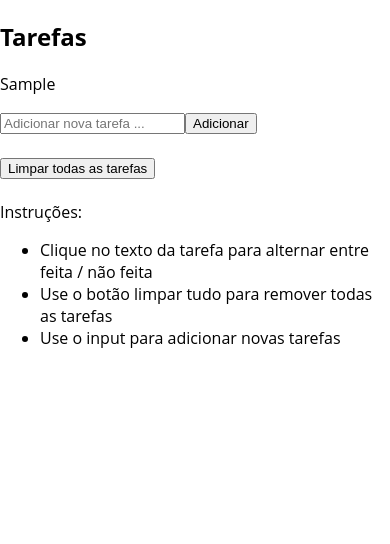
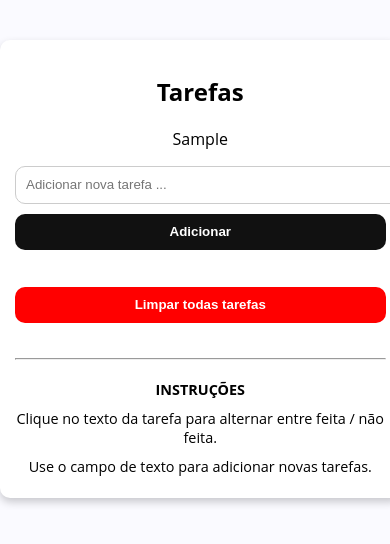
Before and after one commit to odenilsonmarques/lista-de-tarefas-vue, a plain HTML site: page index.html in a window 390 px wide. Both pictures are taken after typing "Sample" into the empty fields and a click on the button "Adicionar". Drawn offline with nearby package versions, Linux system fonts and the light colour scheme.

Commit message:
foram feitas melhorias na parte visual do projeto

```diff
--- a/index.html
+++ b/index.html
@@ -34,20 +34,20 @@
 
             <!-- 1 utilizamos o v-if para exibir o botao de remover apenas quando tiver tarefas lancada -->
             <!-- 2 Utilizamos o @click para remover todas as tarefa da lista -->
-            <button class="clear-all-todo" v-if="todos.length > 0" @click="todos = []">Limpar todas as tarefas</button>
+            <button class="clear-all-todo" v-if="todos.length > 0" @click="todos = []">Limpar todas tarefas</button>
 
 
             <!-- 1 Utilizamos o  (v-if com some) para exibir o botão de limpar tarefas concluidas apenas se tiver tarefa com status true(conlcuida) -->
             <!-- 2 Utilizamos o @click com o filter para remover somente as  tarefa com status true(conlcuida) -->
             <button class="clear-only-todo-done" v-if="todos.some(todo=>todo.status)"
-                @click="todos = todos.filter(todo => !todo.status)">Limpar somente as tarefa concluidas</button><br><br>
+                @click="todos = todos.filter(todo => !todo.status)">Limpar tarefas feitas</button><br><br>
+            <hr>
 
             <div class="instructions">
-                Instruções:
+                <strong>INSTRUÇÕES</strong>
                 <ul>
-                    <li>Clique no texto da tarefa para alternar entre feita / não feita</li>
-                    <li>Use o botão limpar tudo para remover todas as tarefas</li>
-                    <li>Use o input para adicionar novas tarefas</li>
+                    <li>Clique no texto da tarefa para alternar entre feita / não feita.</li>
+                    <li>Use o campo de texto para adicionar novas tarefas.</li>
                 </ul>
 
             </div>
--- a/style.css
+++ b/style.css
@@ -1,11 +1,128 @@
 body {
     margin: 0;
     font-family: 'Open Sans', sans-serif;
-
-    /* background-color: red; */
+    background-color: #fafaff;
 }
 
+/* Container principal */
+.todo-list {
+    width: 800px;
+    max-width: 95%; /* limite máximo pra telas pequenas */
+    margin: 60px auto;
+    text-align: center;
+    background-color: #fff;
+    border-radius: 10px;
+    padding: 20px;
+    box-shadow: 0 4px 8px 0 rgba(0, 0, 0, 0.2);
+}
+
+/* Input + botão */
+input {
+    height: 36px;
+    width: 60%;
+    max-width: 400px;
+    margin-right: 5px;
+    border-radius: 10px;
+    border: 1px solid #ccc;
+    padding: 0 10px;
+}
+
+button.add {
+    height: 36px;
+    border-radius: 10px;
+    background-color: #111;
+    color: #fff;
+    cursor: pointer;
+    font-weight: bold;
+    border: none;
+    padding: 0 15px;
+}
 
 main .all-todos .single-todo.status p {
     text-decoration: line-through;
 }
+
+/* Botões */
+button.clear-all-todo,
+button.clear-only-todo-done {
+    border-radius: 10px;
+    height: 36px;
+    cursor: pointer;
+    border: none;
+    padding: 0 20px;
+    color: #fff;
+    font-weight: bold;
+    margin: 10px 5px 0 5px;
+}
+
+button.clear-all-todo {
+    background-color: red;
+}
+
+button.clear-only-todo-done {
+    background-color: #415E72;
+}
+
+/* Texto das instruções */
+.instructions {
+    margin-top: 30px;
+    text-align: center;
+}
+
+.instructions ul {
+    list-style-type: none;
+    padding: 0;
+    margin: 0;
+}
+
+.instructions li {
+    margin-bottom: 7px;
+    margin-top: 10px;
+}
+
+.clear {
+    color: red;
+}
+
+/* ------------------ */
+/* 🎯 Responsividade  */
+/* ------------------ */
+
+@media (max-width: 768px) {
+    .todo-list {
+        width: 95%;
+        margin-top: 40px;
+        padding: 15px;
+    }
+
+    input {
+        width: 100%;
+        margin: 0 0 10px 0;
+    }
+
+    button.add {
+        width: 100%;
+        margin-bottom: 10px;
+    }
+
+    button.clear-all-todo,
+    button.clear-only-todo-done {
+        width: 100%;
+        margin: 5px 0;
+    }
+
+    .instructions {
+        font-size: 0.95em;
+        margin-top: 20px;
+    }
+}
+
+@media (max-width: 480px) {
+    h1 {
+        font-size: 1.5em;
+    }
+
+    .instructions {
+        font-size: 0.9em;
+    }
+}
```
